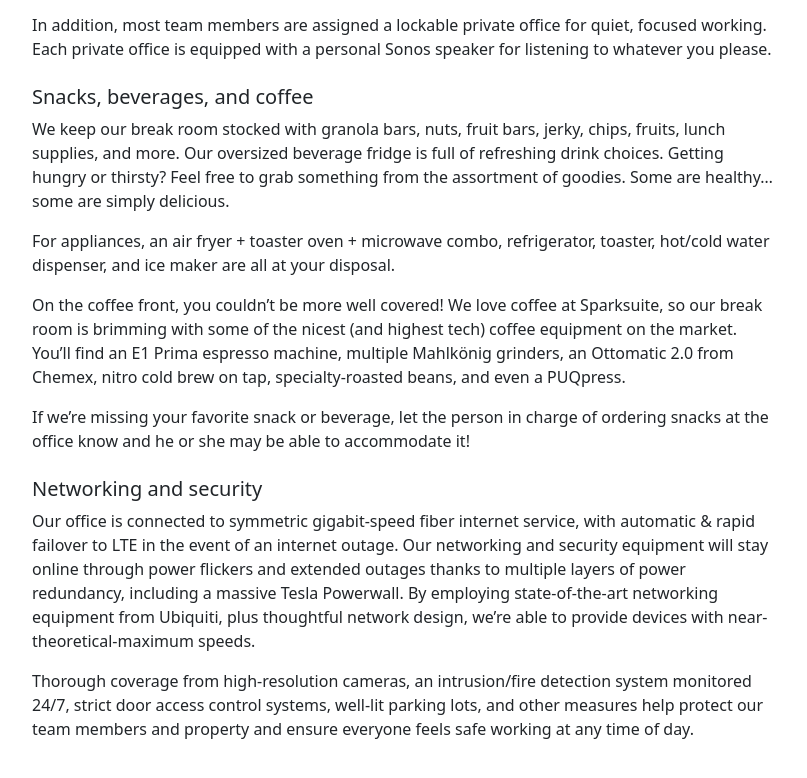
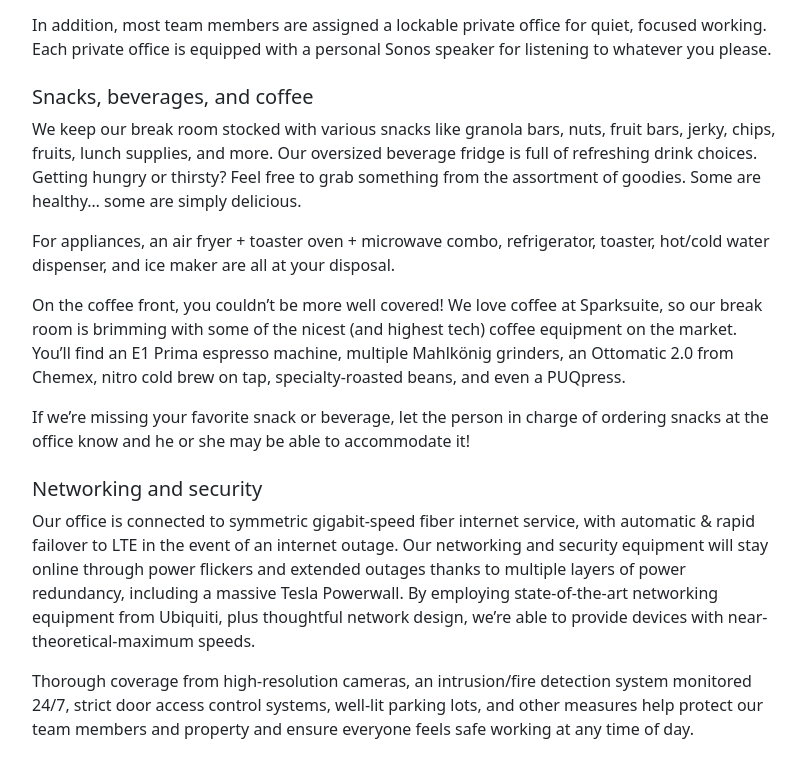
Before and after one commit to sparksuite/employee-handbook, a website: page benefits/office.html in a window 1280 px wide. Shown: the part 861-1639 px from the top of the page, without its empty margins (236-1043 px from the left). Drawn offline with nearby package versions, Linux system fonts and the light colour scheme.

Commit message:
More clearly convey the snacks are the kinds of snacks on offer

```diff
--- a/benefits/office.html
+++ b/benefits/office.html
@@ -76,9 +76,10 @@
 					<h3 class="pt-2 h5">Snacks, beverages, and coffee</h3>
 
 					<p>
-						We keep our break room stocked with granola bars, nuts, fruit bars, jerky, chips, fruits, lunch supplies,
-						and more. Our oversized beverage fridge is full of refreshing drink choices. Getting hungry or thirsty? Feel
-						free to grab something from the assortment of goodies. Some are healthy… some are simply delicious.
+						We keep our break room stocked with various snacks like granola bars, nuts, fruit bars, jerky, chips,
+						fruits, lunch supplies, and more. Our oversized beverage fridge is full of refreshing drink choices. Getting
+						hungry or thirsty? Feel free to grab something from the assortment of goodies. Some are healthy… some are
+						simply delicious.
 					</p>
 
 					<p>
```
